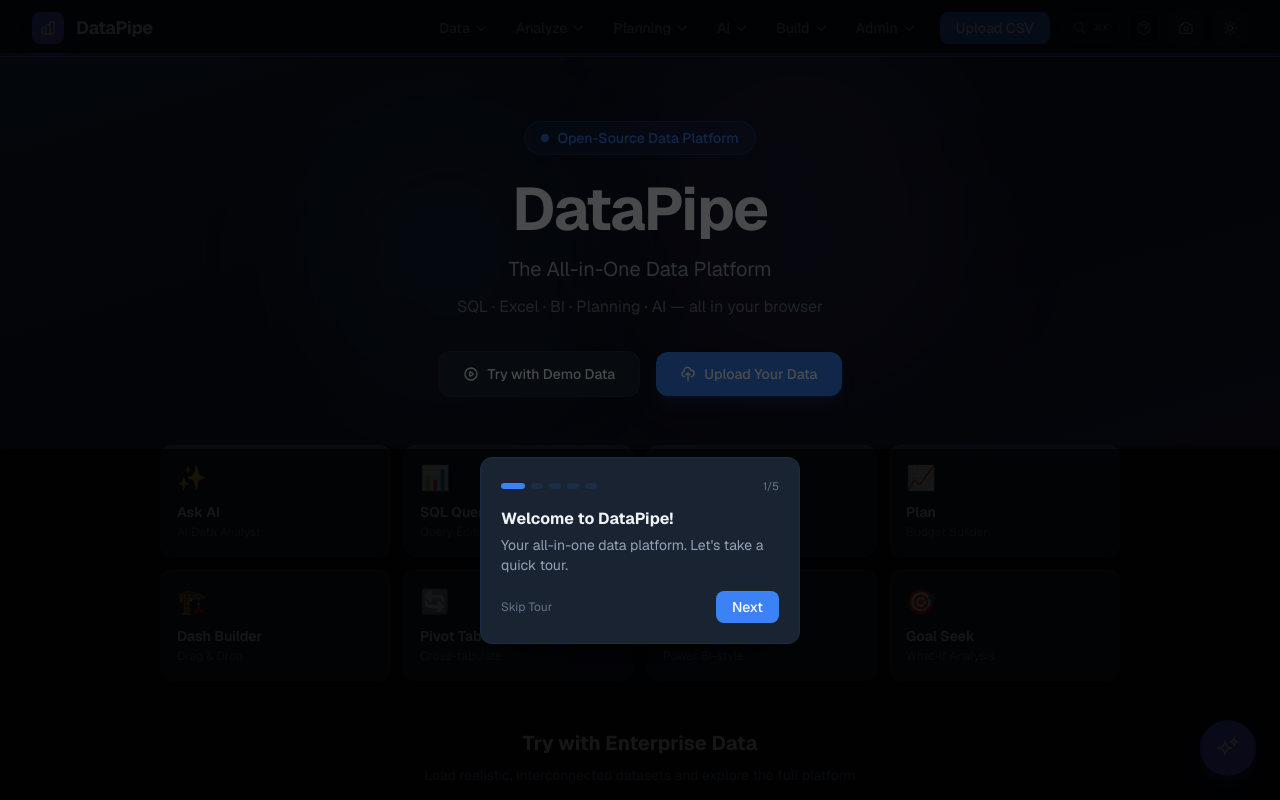
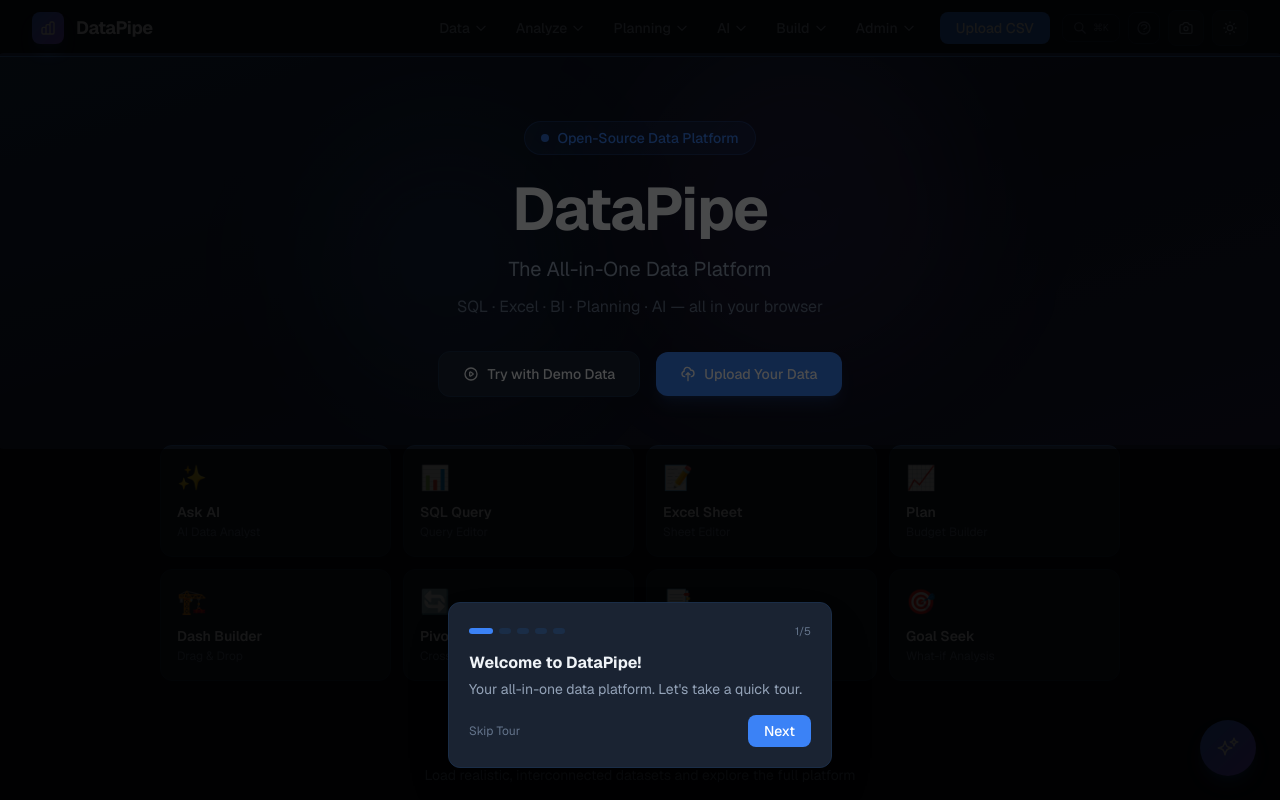
Before and after one commit to asol1213/data-pipeline-dashboard, a Next.js app: page / in a window 1280 px wide. Shown: the top 800 px of the page. Built offline with nearby package versions, Linux system fonts and the light colour scheme.

Commit message:
Fix tour tooltip: fixed position at bottom-center, always visible

```diff
--- a/src/components/GuidedTour.tsx
+++ b/src/components/GuidedTour.tsx
@@ -199,10 +199,10 @@ export default function GuidedTour() {
         </svg>
       </div>
 
-      {/* Tooltip */}
+      {/* Tooltip — fixed at bottom center so buttons are always visible */}
       <div
-        className="absolute z-[210] w-80 bg-bg-card border border-border-subtle rounded-xl shadow-2xl p-5 transition-all duration-300 pointer-events-auto"
-        style={{ top: tooltipTop, left: tooltipLeft }}
+        className="fixed z-[210] w-96 bg-bg-card border border-border-subtle rounded-xl shadow-2xl p-5 transition-all duration-300 pointer-events-auto"
+        style={{ bottom: 32, left: "50%", transform: "translateX(-50%)" }}
       >
         {/* Step indicator */}
         <div className="flex items-center gap-1.5 mb-3">
```
